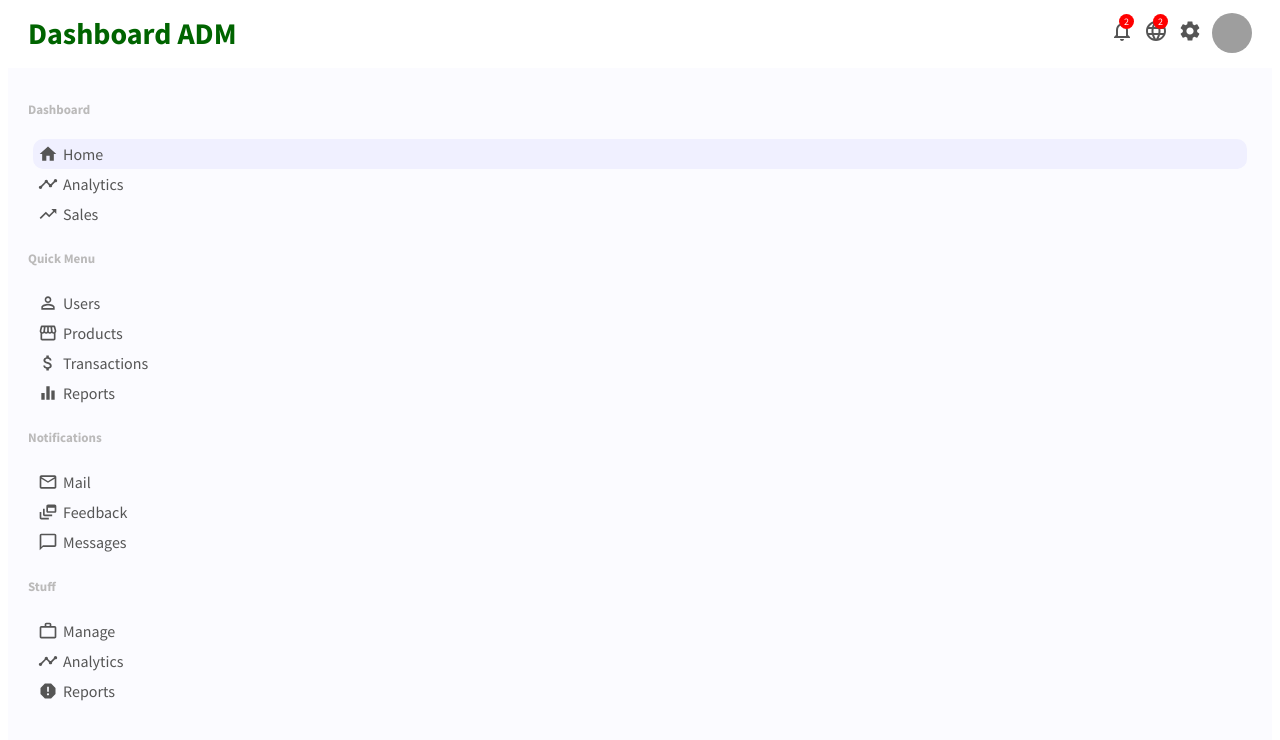
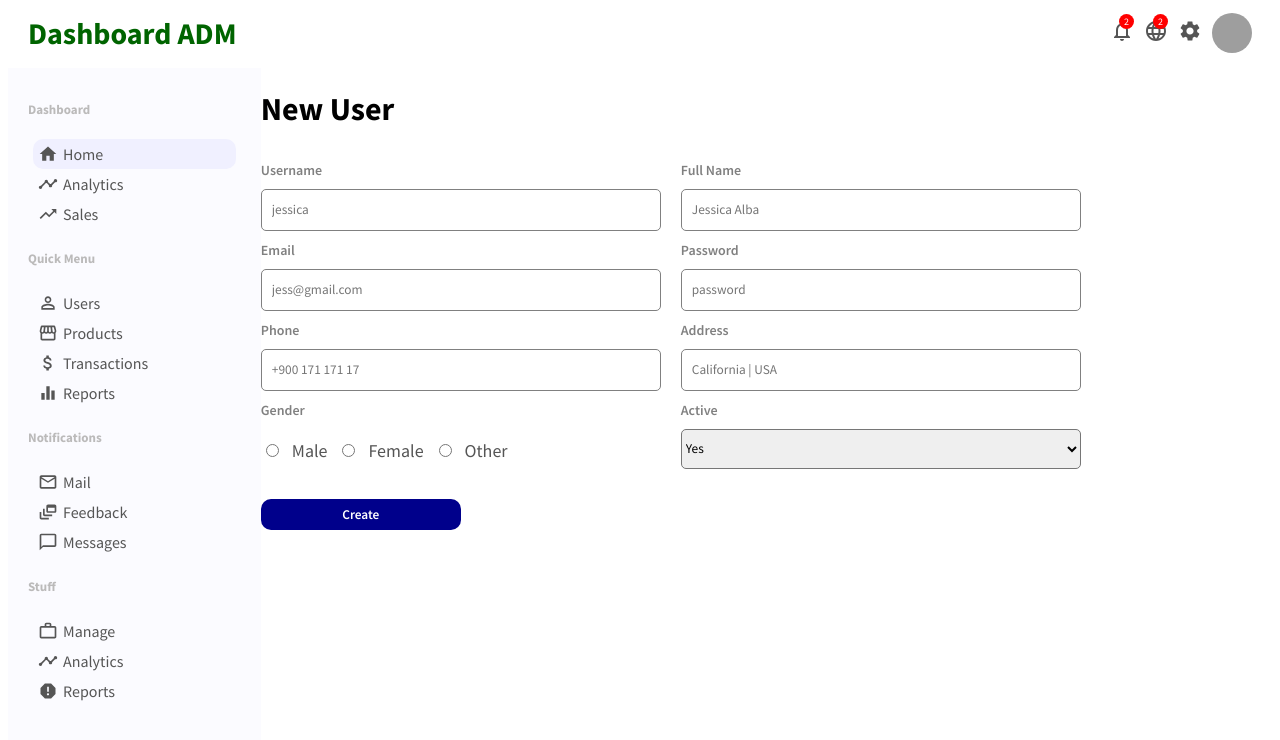
Before and after one commit to emanoelantonio/react-ecommerce, a React (Create React App) app: page /newUser in a window 1280 px wide. Shown: the top 740 px of the page. Built offline with nearby package versions, Linux system fonts and the light colour scheme; grey boxes are pictures that could not be loaded.

Commit message:
Add new user page.

```diff
--- a/src/App.js
+++ b/src/App.js
@@ -7,6 +7,7 @@
 import { BrowserRouter as Router, Route, Routes} from 'react-router-dom';
 
 import "./app.css"
+import NewUser from "./pages/newUser/NewUser";
 
 function App() {
   return (
@@ -18,6 +19,7 @@
           <Route path="/" element={<Home />}/>
           <Route path="/users" element={<UserList />}/>
           <Route path="/user/:userId" element={<User />}/>
+          <Route path="/newUser" element={<NewUser />}/>
         </Routes>
       </div>
     </Router>
--- a/src/app.css
+++ b/src/app.css
@@ -2,3 +2,8 @@
     display: flex;
     margin-top: 10px;
 }
+
+.link {
+    text-decoration: none;
+    color: inherit;
+}
--- a/src/components/sidebar/Sidebar.jsx
+++ b/src/components/sidebar/Sidebar.jsx
@@ -14,6 +14,7 @@
   WorkOutline,
   Report
 } from "@material-ui/icons"
+import { Link } from "react-router-dom"
 
 export default function Sidebar() {
   return (
@@ -37,14 +38,18 @@
           </ul>
           <h3 className="sidebarTitle">Quick Menu</h3>
           <ul className="sidebarList">
+            <Link to="/users" className="link">
               <li className="sidebarListItem">
                 <PersonOutline className="sidebarIcon" />
                   Users
               </li>
+            </Link>
+            <Link to="/products" className="link">
               <li className="sidebarListItem">
                 <Storefront className="sidebarIcon" />
                   Products
               </li>
+            </Link>
             <li className="sidebarListItem">
               <AttachMoney className="sidebarIcon" />
                 Transactions
--- /dev/null
+++ b/src/pages/newUser/NewUser.jsx
@@ -0,0 +1,54 @@
+import './newUser.css'
+
+export default function NewUser() {
+  return (
+      <div className='newUser'>
+        <h1 className="newUserTitle">New User</h1>
+          <form className="newUserForm">
+            <div className="newUserItem">
+              <label >Username</label>
+              <input type="text" placeholder='jessica'/>
+            </div>
+            <div className="newUserItem">
+              <label >Full Name</label>
+              <input type="text" placeholder='Jessica Alba'/>
+            </div>
+            <div className="newUserItem">
+              <label >Email</label>
+              <input type="email" placeholder='jess@gmail.com'/>
+            </div>
+            <div className="newUserItem">
+              <label >Password</label>
+              <input type="password" placeholder='password'/>
+            </div>
+            <div className="newUserItem">
+              <label >Phone</label>
+              <input type="text" placeholder='+900 171 171 17'/>
+            </div>
+            <div className="newUserItem">
+              <label >Address</label>
+              <input type="text" placeholder='California | USA'/>
+            </div>
+            <div className="newUserItem">
+              <label >Gender</label>
+            <div className="newUserGender">
+              <input type="radio" name='gender' id='male' value='male' />
+              <label for="male">Male</label>
+              <input type="radio" name='gender' id='female' value='female' />
+              <label for="female">Female</label>
+              <input type="radio" name='gender' id='other' value='other' />
+              <label for="other">Other</label>
+            </div>
+          </div>
+          <div className="newUserItem">
+            <label >Active</label>
+            <select name="active" id="active" className="newUserSelect">
+              <option value="yes">Yes</option>
+              <option value="no">No</option>
+            </select>
+          </div>
+          <button className="newUserButton">Create</button>
+        </form>
+      </div>
+  )
+}
--- /dev/null
+++ b/src/pages/newUser/newUser.css
@@ -0,0 +1,58 @@
+.newUser {
+    flex: 4;
+}
+
+.newUserForm {
+    display: flex;
+    flex-wrap: wrap;
+}
+
+.newUserItem {
+    display: flex;
+    flex-direction: column;
+    width: 400px;
+    margin-top: 10px;
+    margin-right: 20px;
+
+}
+
+.newUserItem>label {
+    margin-bottom: 10px;
+    font-size: 14px;
+    font-weight: 600;
+    color: gray;
+}
+
+.newUserItem>input {
+    height: 20px;
+    padding: 10px;
+    border: 1px solid gray;
+    border-radius: 5px;
+}
+
+.newUserGender>input {
+    margin-top: 15px;
+}
+
+.newUserGender>label {
+    margin: 10px;
+    font-size: 18px;
+    color: #555;
+}
+
+.newUserSelect {
+    height: 40px;
+    border-radius: 5px;
+}
+
+.newUserButton {
+    width: 200px;
+    border: none;
+    background-color: darkblue;
+    color: white;
+    padding: 7px 10px;
+    font-weight: 600;
+    border-radius: 10px;
+    margin-top: 30px;
+    cursor: pointer;
+}
```
Lines whose indentation alone changed are shown as unchanged.
